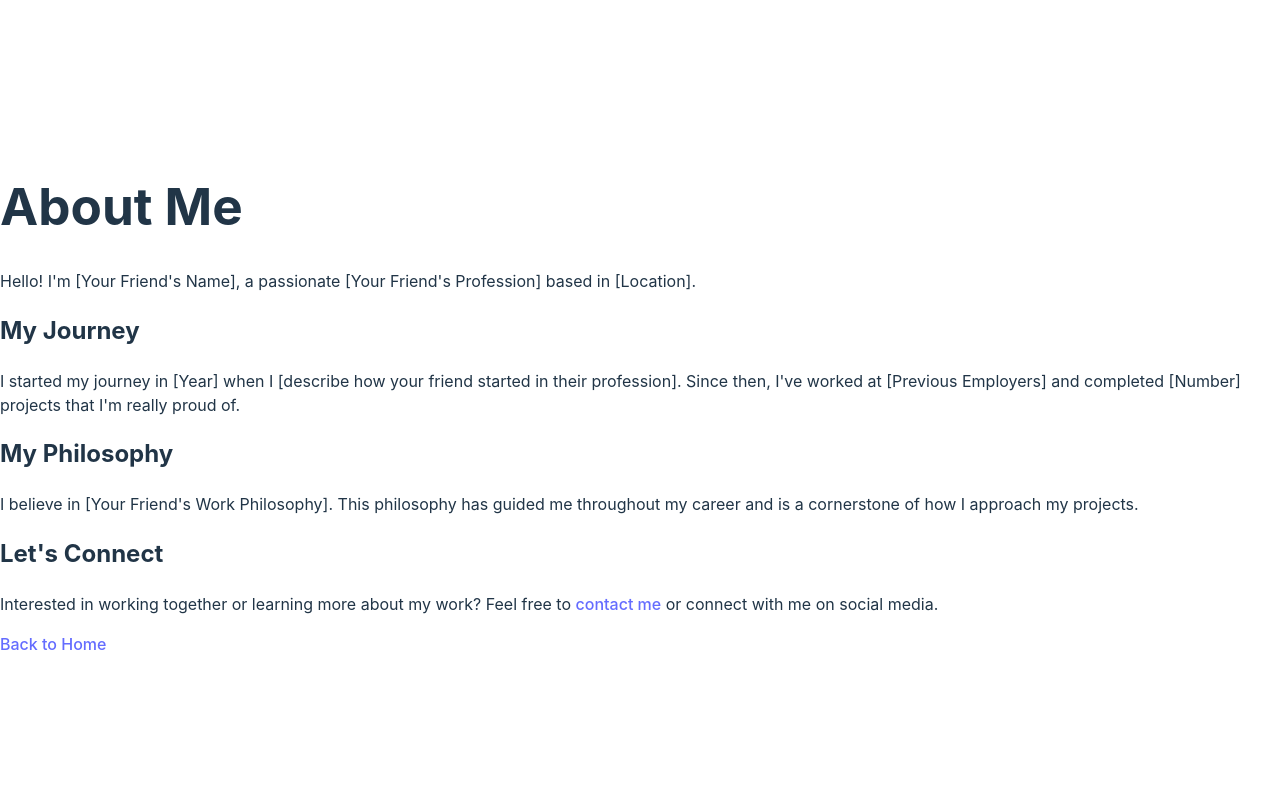
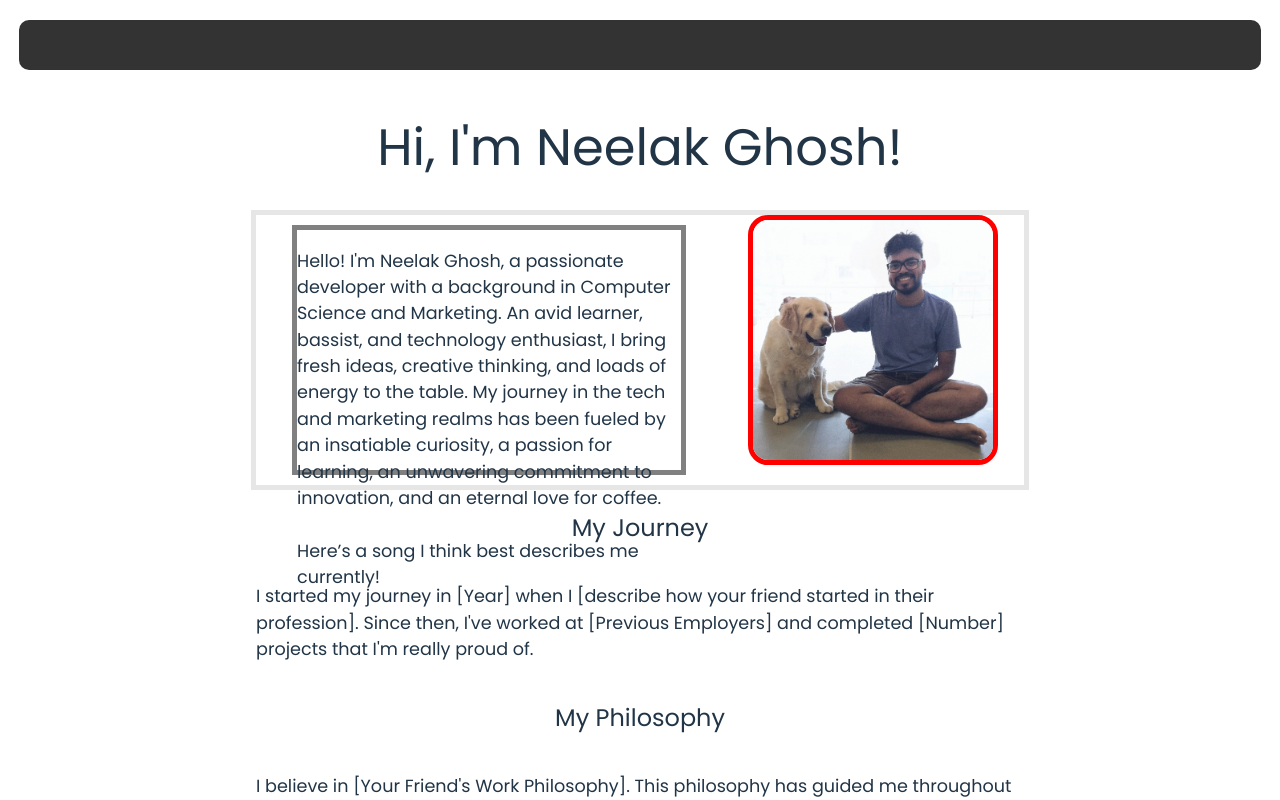
Before and after one commit to LiquidDazee/PortfolioWebsite, a React (Vite) app in the folder portfolio-site/: page /about in a window 1280 px wide. Shown: the top 800 px of the page. Built offline with nearby package versions, Linux system fonts and the light colour scheme.

Commit message:
Added some elements to the About page and changed main font.

```diff
--- a/portfolio-site/src/App.css
+++ b/portfolio-site/src/App.css
@@ -1,4 +1,9 @@
 @import "./fonts.css";
+
+p {
+  font-family: "Poppins", sans-serif;
+  font-size: 1.1rem;
+}
 
 .home-container {
   display: flex;
--- a/portfolio-site/src/pages/About.tsx
+++ b/portfolio-site/src/pages/About.tsx
@@ -1,15 +1,30 @@
 import React from "react";
 import { Link } from "react-router-dom";
 import "../App.css";
+import "./Pages.css";
 
 const About: React.FC = () => {
   return (
     <div className="about-page">
-      <h1>About Me</h1>
+      <div className="navbar"></div>
+      <div className="container">
+        <h1>Hi, I'm Neelak Ghosh!</h1>
+        <div className="section">
+          <div className="written-section">
             <p>
-        Hello! I'm [Your Friend's Name], a passionate [Your Friend's Profession]
-        based in [Location].
+              Hello! I'm Neelak Ghosh, a passionate developer with a background
+              in Computer Science and Marketing. An avid learner, bassist, and
+              technology enthusiast, I bring fresh ideas, creative thinking, and
+              loads of energy to the table. My journey in the tech and marketing
+              realms has been fueled by an insatiable curiosity, a passion for
+              learning, an unwavering commitment to innovation, and an eternal
+              love for coffee. <br />
+              <br />
+              Here’s a song I think best describes me currently!
             </p>
+          </div>
+          <img className="about-image" src="../../public/puppycuddle.png" />
+        </div>
 
         <section className="about-section">
           <h2>My Journey</h2>
@@ -24,8 +39,8 @@ const About: React.FC = () => {
           <h2>My Philosophy</h2>
           <p>
             I believe in [Your Friend's Work Philosophy]. This philosophy has
-          guided me throughout my career and is a cornerstone of how I approach
-          my projects.
+            guided me throughout my career and is a cornerstone of how I
+            approach my projects.
           </p>
         </section>
 
@@ -43,6 +58,7 @@ const About: React.FC = () => {
           <Link to="/">Back to Home</Link>
         </nav>
       </div>
+    </div>
   );
 };
 
--- a/portfolio-site/src/pages/Home.tsx
+++ b/portfolio-site/src/pages/Home.tsx
@@ -16,7 +16,7 @@ const Home: React.FC = () => {
         </p>
       </div>
       <div className="buttons-container">
-        <Link to="/pages/About.tsx" className="button">
+        <Link to="/about" className="button">
           About
         </Link>
         <Link to="/projects" className="button">
--- a/portfolio-site/src/pages/Pages.css
+++ b/portfolio-site/src/pages/Pages.css
@@ -0,0 +1,75 @@
+@import "../fonts.css";
+
+root {
+  --wh: 30vw;
+}
+
+* {
+  /* padding: 10px; */
+}
+
+h1,
+h2,
+h3,
+p {
+  font-family: "Poppins", sans-serif;
+  font-weight: 600;
+}
+
+.about-page {
+  display: flex;
+  position: absolute;
+  flex-direction: column;
+  width: 100vw;
+  align-items: center;
+  justify-content: center;
+  top: 80px;
+}
+
+.container {
+  display: flex;
+  flex-direction: column;
+  width: 60vw;
+  align-items: center;
+  justify-content: center;
+  border: 5px solid white;
+  top: 20px;
+}
+
+.section {
+  display: flex;
+  flex-direction: row;
+  width: inherit;
+  align-items: flex-start;
+  justify-content: space-around;
+  border: 5px solid #e6e6e6;
+}
+
+/* ########################################################### */
+
+.written-section {
+  display: flex;
+  flex-direction: column;
+  align-items: start;
+  justify-content: flex-start;
+  height: 30vh;
+  width: 30vw;
+  margin: 10px;
+  border: 5px solid gray;
+}
+
+.about-image {
+  height: 30vh;
+  width: 30vh;
+  border: 5px solid red;
+  border-radius: 20px;
+}
+
+/* ########################################################### */
+
+.about-section {
+  display: flex;
+  flex-direction: column;
+  align-items: center;
+  justify-content: center;
+}
```
Also changed, not shown: portfolio-site/public/puppycuddle.png (added). Lines whose indentation alone changed are shown as unchanged.
